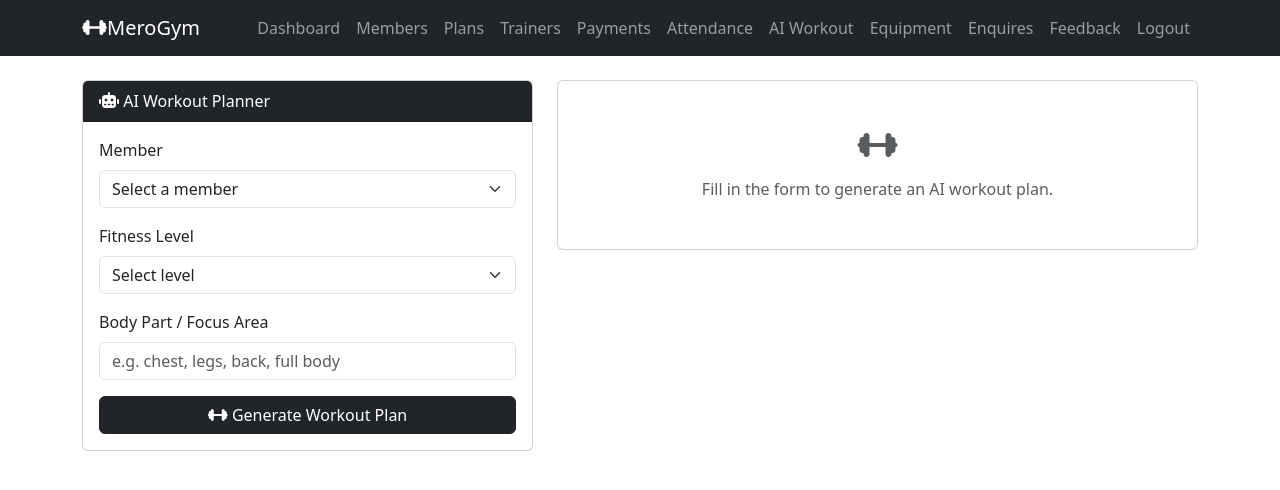
After one commit to aayushofficial-dev/GymMind_AI, a Django app: page /ai_workout_suggestion/ in a window 1280 px wide. The commit adds this page. Shown: the top 490 px of the page. Run offline with Django 4.2, Linux system fonts and the light colour scheme; a user stored in the database is signed in; data comes from the database, SQL or seed files in the repository; both versions use the stored data as it was before the commit.

Commit message:
Add AI workout planner feature with OpenRouter integration

````diff
--- a/GymManagementSystem/settings.py
+++ b/GymManagementSystem/settings.py
@@ -11,6 +11,7 @@ https://docs.djangoproject.com/en/4.2/ref/settings/
 """
 
 from pathlib import Path
+import os
 
 # Build paths inside the project like this: BASE_DIR / 'subdir'.
 BASE_DIR = Path(__file__).resolve().parent.parent
@@ -124,3 +125,6 @@ STATIC_URL = 'static/'
 DEFAULT_AUTO_FIELD = 'django.db.models.BigAutoField'
 
 AUTH_USER_MODEL = 'gymapp.User' # custom user model for gymapp
+
+OPENROUTER_API_KEY = os.environ.get("OPENROUTER_API_KEY")
+OPENROUTER_MODEL = os.environ.get("OPENROUTER_MODEL", "openrouter/free")
--- /dev/null
+++ b/gymapp/templates/ai_workout_suggestion.html
@@ -0,0 +1,108 @@
+{% extends 'base.html' %}
+
+{% block content %}
+<div class="row">
+    <div class="col-lg-5 mb-4">
+        <div class="card">
+            <div class="card-header bg-dark text-white">
+                <i class="fas fa-robot"></i> AI Workout Planner
+            </div>
+            <div class="card-body">
+                <form method="post">
+                    {% csrf_token %}
+
+                    {% if members %}
+                    <div class="mb-3">
+                        <label for="member_id" class="form-label">Member</label>
+                        <select class="form-select" id="member_id" name="member_id" required>
+                            <option value="" selected disabled>Select a member</option>
+                            {% for member in members %}
+                            <option value="{{ member.id }}">{{ member.full_name }}</option>
+                            {% endfor %}
+                        </select>
+                    </div>
+                    {% endif %}
+
+                    <div class="mb-3">
+                        <label for="level" class="form-label">Fitness Level</label>
+                        <select class="form-select" id="level" name="level" required>
+                            <option value="" selected disabled>Select level</option>
+                            <option value="beginner">Beginner</option>
+                            <option value="intermediate">Intermediate</option>
+                            <option value="advanced">Advanced</option>
+                        </select>
+                    </div>
+
+                    <div class="mb-3">
+                        <label for="body_part" class="form-label">Body Part / Focus Area</label>
+                        <input type="text" class="form-control" id="body_part" name="body_part"
+                               placeholder="e.g. chest, legs, back, full body" required>
+                    </div>
+
+                    <button type="submit" class="btn btn-dark w-100">
+                        <i class="fas fa-dumbbell"></i> Generate Workout Plan
+                    </button>
+                </form>
+            </div>
+        </div>
+    </div>
+
+    <div class="col-lg-7">
+        {% if plan %}
+        <div class="card">
+            <div class="card-header bg-primary text-white d-flex justify-content-between align-items-center">
+                <span>
+                    <i class="fas fa-clipboard-list"></i>
+                    {{ plan.level|title }} - {{ plan.body_part|title }}
+                </span>
+            </div>
+            <div class="card-body">
+                <h6 class="text-muted text-uppercase small">Warm-up</h6>
+                <p>{{ plan.warm_up }}</p>
+
+                <h6 class="text-muted text-uppercase small mt-4">Exercises</h6>
+                <div class="table-responsive">
+                    <table class="table table-sm align-middle">
+                        <thead>
+                            <tr>
+                                <th>Exercise</th>
+                                <th>Sets</th>
+                                <th>Reps</th>
+                                <th>Rest</th>
+                                <th>Notes</th>
+                            </tr>
+                        </thead>
+                        <tbody>
+                            {% for exercise in plan.exercises %}
+                            <tr>
+                                <td>{{ exercise.name }}</td>
+                                <td>{{ exercise.sets }}</td>
+                                <td>{{ exercise.reps }}</td>
+                                <td>{{ exercise.rest_seconds }}s</td>
+                                <td class="small text-muted">{{ exercise.notes }}</td>
+                            </tr>
+                            {% endfor %}
+                        </tbody>
+                    </table>
+                </div>
+
+                <h6 class="text-muted text-uppercase small mt-4">Cool-down</h6>
+                <p>{{ plan.cool_down }}</p>
+
+                <div class="alert alert-warning mb-0">
+                    <i class="fas fa-triangle-exclamation"></i>
+                    <strong>Safety notes:</strong> {{ plan.safety_notes }}
+                </div>
+            </div>
+        </div>
+        {% else %}
+        <div class="card">
+            <div class="card-body text-center text-muted py-5">
+                <i class="fas fa-dumbbell fa-2x mb-3"></i>
+                <p class="mb-0">Fill in the form to generate an AI workout plan.</p>
+            </div>
+        </div>
+        {% endif %}
+    </div>
+</div>
+{% endblock %}
--- a/gymapp/templates/base.html
+++ b/gymapp/templates/base.html
@@ -29,27 +29,23 @@
       <li class="nav-item">
         <a class="nav-link" href="{% url 'admin_plans_list' %}">Plans</a>
       </li>
-          </li>
       <li class="nav-item">
         <a class="nav-link" href="{% url 'admin_trainers_list' %}">Trainers</a>
-          </li>
       </li>
       <li class="nav-item">
         <a class="nav-link" href="{% url 'admin_payments_list' %}">Payments</a>
       </li>
-          </li>
       <li class="nav-item">
         <a class="nav-link" href="{% url 'admin_attendance_list' %}">Attendance</a>
       </li>
+      <li class="nav-item">
+        <a class="nav-link" href="{% url 'ai_workout_suggestion' %}">AI Workout</a>
       </li>
     <li class="nav-item">
       <a class="nav-link" href="{% url 'admin_equipment_list' %}">Equipment</a>
     </li>
-          </li>
     <li class="nav-item">
       <a class="nav-link" href="{% url 'admin_enquiries_list' %}">Enquires</a>
-          </li>
-          </li>
     </li>
     <li class="nav-item">
       <a class="nav-link" href="{% url 'home' %}">Feedback</a>
@@ -68,14 +64,15 @@
           <li class="nav-item">
             <a class="nav-link" href="{% url 'member_attendance' %}">My Attendance</a>
           </li>
+
           <li class="nav-item">
             <a class="nav-link" href="{% url 'home' %}">My Payments</a>
           </li>
           <li class="nav-item">
-            <a class="nav-link" href="{% url 'home' %}">AI Workout Planner</a>
+            <a class="nav-link" href="{% url 'member_ai_workout' %}">AI Workout Planner</a>
           </li>
           <li class="nav-item">
-            <a class="nav-link" href="{% url 'home' %}">My Workout Plans</a>
+            <a class="nav-link" href="{% url 'member_workout_plans' %}">My Workout Plans</a>
           </li>
           <li class="nav-item">
             <a class="nav-link" href="{% url 'home' %}">My Feedback</a>
--- a/gymapp/urls.py
+++ b/gymapp/urls.py
@@ -41,7 +41,8 @@ urlpatterns = [
     path('member-login/', member_login_view, name='member_login'),
     path('member_dashboard/', member_dashboard_view, name='member_dashboard'),
     path('member_attendance/', member_attendance, name='member_attendance'),
+    path('ai_workout_suggestion/', ai_workout_suggestion, name='ai_workout_suggestion'),
     path('member_membership/', member_membership, name='member_membership'),
-
-
+    path('member_ai_workout/', member_ai_workout_suggestion, name='member_ai_workout'),
+    path('member_workout_plans/', member_workout_plans, name='member_workout_plans'),
 ]
--- a/gymapp/views.py
+++ b/gymapp/views.py
@@ -5,9 +5,10 @@ from gymapp.models import *
 from django.contrib import messages
 from datetime import timedelta
 from django.utils import timezone
-# import json
-# from django.conf import settings
+import json
+from django.conf import settings
 # from django.http import JsonResponse
+import requests
 from django.db.models import Sum
 
 # Create your views here.
@@ -610,3 +611,172 @@ def member_membership(request):
     }
 
     return render(request, 'member_membership.html', context)
+
+OPENROUTER_URL = "https://openrouter.ai/api/v1/chat/completions"
+VALID_WORKOUT_LEVELS = {"beginner", "intermediate", "advanced"}
+
+
+def generate_ai_workout_plan(level, body_part):
+    level = (level or '').strip().lower()
+    body_part = (body_part or '').strip()
+
+    if level not in VALID_WORKOUT_LEVELS:
+        return {'success': False, 'plan': None, 'raw_text': None,
+                'error': "Level must be one of: beginner, intermediate, advanced."}
+
+    if not body_part:
+        return {'success': False, 'plan': None, 'raw_text': None,
+                'error': "Please specify a body part or focus area (e.g. 'chest', 'legs', 'full body')."}
+
+    api_key = getattr(settings, 'OPENROUTER_API_KEY', None)
+    if not api_key:
+        return {'success': False, 'plan': None, 'raw_text': None,
+                'error': "AI workout suggestions are not configured. Please contact the administrator."}
+
+    model = getattr(settings, 'OPENROUTER_MODEL', 'openrouter/free')
+
+    prompt = f"""You are a certified personal trainer. Create a single workout
+session (not a weekly split) for a {level} level trainee focused on: {body_part}.
+
+Return ONLY valid JSON, no markdown fences, no commentary, matching exactly:
+{{
+  "level": "{level}",
+  "body_part": "{body_part}",
+  "warm_up": "1-2 sentence warm-up",
+  "exercises": [
+    {{"name": "exercise name", "sets": integer, "reps": "e.g. '8-12' or '30 seconds'",
+      "rest_seconds": integer, "notes": "form cue or modification, 1 sentence"}}
+  ],
+  "cool_down": "1-2 sentence cool-down",
+  "safety_notes": "1-2 sentences of safety advice for this level"
+}}
+
+Beginner: 4-5 exercises, focus on form. Intermediate: 5-6 exercises, moderate
+intensity. Advanced: 6-8 exercises, higher intensity, may include supersets.
+Only use bodyweight or common gym equipment. Keep the JSON valid and parseable."""
+
+    try:
+        response = requests.post(
+            OPENROUTER_URL,
+            headers={
+                'Authorization': f'Bearer {api_key}',
+                'Content-Type': 'application/json',
+            },
+            json={
+                'model': model,
+                'messages': [{'role': 'user', 'content': prompt}],
+            },
+            timeout=30,
+        )
+        response.raise_for_status()
+        data = response.json()
+        raw_text = data['choices'][0]['message']['content'].strip()
+    except requests.exceptions.RequestException as exc:
+        return {'success': False, 'plan': None, 'raw_text': None,
+                'error': f"Error contacting AI service: {exc}"}
+    except (KeyError, IndexError):
+        return {'success': False, 'plan': None, 'raw_text': None,
+                'error': "AI service returned an unexpected response."}
+
+    cleaned = raw_text
+    if cleaned.startswith('```'):
+        cleaned = cleaned.strip('`')
+        if cleaned.lower().startswith('json'):
+            cleaned = cleaned[4:].strip()
+
+    try:
+        plan = json.loads(cleaned)
+    except (json.JSONDecodeError, TypeError):
+        return {'success': False, 'plan': None, 'raw_text': raw_text,
+                'error': "AI returned an unexpected format. Showing raw suggestion instead."}
+
+    return {'success': True, 'plan': plan, 'raw_text': raw_text, 'error': None}
+
+@admin_required
+def ai_workout_suggestion(request):
+    members = MemberProfile.objects.all().order_by('full_name')
+    plan = None
+
+    if request.method == 'POST':
+        member_id = request.POST.get('member_id')
+        level = request.POST.get('level')
+        body_part = request.POST.get('body_part')
+
+        result = generate_ai_workout_plan(level, body_part)
+
+        if not result['success']:
+            messages.error(request, result['error'])
+        else:
+            plan = result['plan']
+
+            if member_id:
+                member = MemberProfile.objects.get(id=member_id)
+
+                exercises_text = "\n".join(
+                    f"- {ex.get('name')}: {ex.get('sets')} sets x {ex.get('reps')} "
+                    f"(rest {ex.get('rest_seconds')}s) - {ex.get('notes', '')}"
+                    for ex in plan.get('exercises', [])
+                )
+                description = (
+                    f"Warm-up: {plan.get('warm_up', '')}\n\n"
+                    f"Exercises:\n{exercises_text}\n\n"
+                    f"Cool-down: {plan.get('cool_down', '')}\n\n"
+                    f"Safety notes: {plan.get('safety_notes', '')}"
+                )
+
+                WorkoutPlan.objects.create(
+                    member=member,
+                    title=f"AI Plan: {level.title()} - {body_part.title()}",
+                    description=description,
+                    level=level.upper(),
+                    body_part=body_part,
+                    is_ai_generated=True,
+                )
+                messages.success(request, f'Workout plan saved for {member.full_name}.')
+
+    return render(request, 'ai_workout_suggestion.html', {'plan': plan, 'members': members})
+
+@member_required
+def member_ai_workout_suggestion(request):
+    member = request.user.member_profile
+    plan = None
+
+    if request.method == 'POST':
+        level = request.POST.get('level')
+        body_part = request.POST.get('body_part')
+
+        result = generate_ai_workout_plan(level, body_part)
+
+        if not result['success']:
+            messages.error(request, result['error'])
+        else:
+            plan = result['plan']
+
+            exercises_text = "\n".join(
+                f"- {ex.get('name')}: {ex.get('sets')} sets x {ex.get('reps')} "
+                f"(rest {ex.get('rest_seconds')}s) - {ex.get('notes', '')}"
+                for ex in plan.get('exercises', [])
+            )
+            description = (
+                f"Warm-up: {plan.get('warm_up', '')}\n\n"
+                f"Exercises:\n{exercises_text}\n\n"
+                f"Cool-down: {plan.get('cool_down', '')}\n\n"
+                f"Safety notes: {plan.get('safety_notes', '')}"
+            )
+
+            WorkoutPlan.objects.create(
+                member=member,
+                title=f"AI Plan: {level.title()} - {body_part.title()}",
+                description=description,
+                level=level.upper(),
+                body_part=body_part,
+                is_ai_generated=True,
+            )
+            messages.success(request, 'Your workout plan has been generated and saved.')
+
+    return render(request, 'ai_workout_suggestion.html', {'plan': plan})
+@member_required
+def member_workout_plans(request):
+    member = request.user.member_profile
+    plans = WorkoutPlan.objects.filter(member=member).order_by('-created_at')
+    return render(request, 'member_workout_plans.html', {'plans': plans})
````
Also changed, not shown: gymapp/models.py (+22 -11 lines), gymapp/templates/member_workout_plans.html (added, +50 -0 lines), db.sqlite3 (deleted), gymapp/migrations/0002_workoutplan_body_part_workoutplan_is_ai_generated_and_more.py (added), 1 other file. Lines whose indentation alone changed are shown as unchanged.
